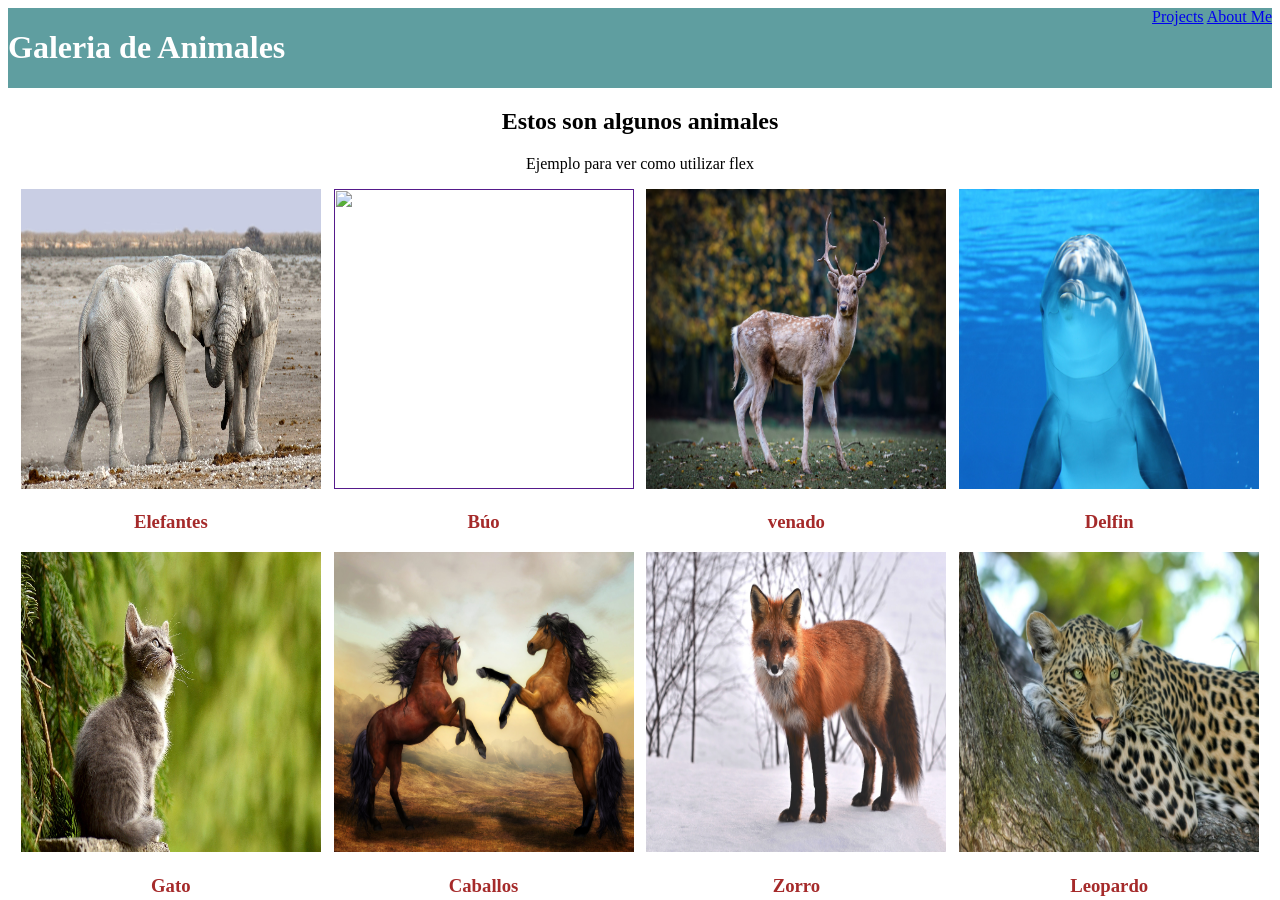
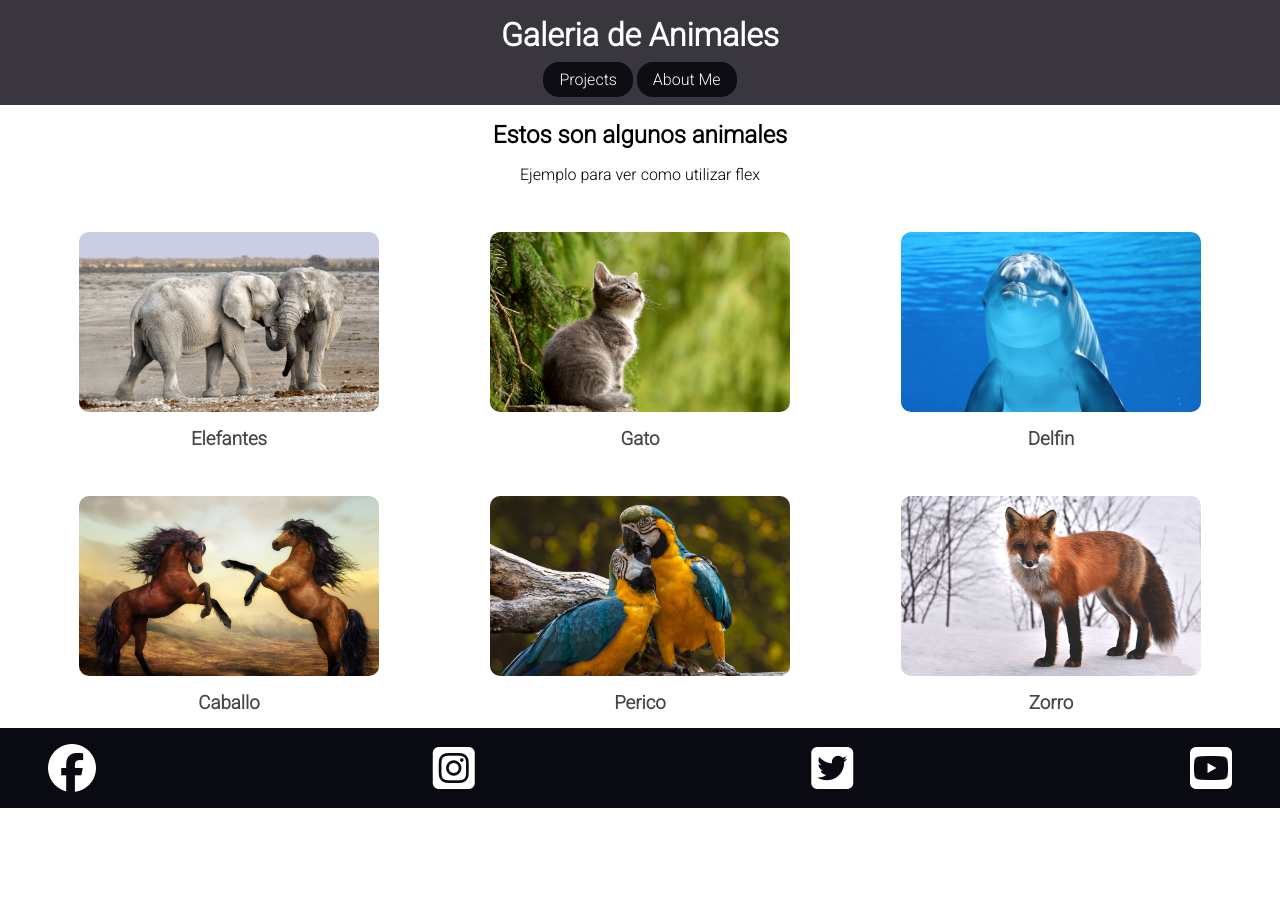
Before and after one commit to PantojaDan/ProgramacionWeb, a plain HTML site: page Practicas/Clase3.FlexBox/EjemploFlexBox.html in a window 1280 px wide. Shown: the top 900 px of the page. After the commit the page ends 808 px from the top, so only its background shows below. Drawn offline with Linux system fonts and the light colour scheme.

Commit message:
Flexbox Styles Finished

```diff
--- a/Practicas/Clase3.FlexBox/EjemploFlexBox.html
+++ b/Practicas/Clase3.FlexBox/EjemploFlexBox.html
@@ -1,8 +1,14 @@
-<!DOCTYPE HTML>
+<!DOCTYPE html>
 <html>
   <head>
     <title>Ejemplo usando Flex Box</title>
-        <link rel = "stylesheet" type = "text/css" href = "styleFlex.css" />
+    <link rel="stylesheet" type="text/css" href="styleFlex.css" />
+    <link rel="preconnect" href="https://fonts.googleapis.com" />
+    <link rel="preconnect" href="https://fonts.gstatic.com" crossorigin />
+    <link
+      href="https://fonts.googleapis.com/css2?family=Roboto:wght@300&display=swap"
+      rel="stylesheet"
+    />
   </head>
 
   <body>
@@ -14,63 +20,98 @@
       </div>
     </div>
 
+    <div class="titles">
+      <h2>Estos son algunos animales</h2>
+      <p>Ejemplo para ver como utilizar flex</p>
+    </div>
 
-         <h2>Estos son algunos animales </h2>
-         <p>Ejemplo para ver como utilizar flex</p>
-
-        <div class = "grid">
+    <div class="grid">
       <div class="item">
-                <a href = ""><img src="images/elephants.jpg" width=300 height=300/></a>
+        <a href="https://pixabay.com/es/" target="_blank">
+          <div id="image_1" class="center-image">
+            <div class="description-image">
+              <p>Lorem ipsum doloimi vosanti</p>
+            </div>
+          </div>
+        </a>
         <h3>Elefantes</h3>
       </div>
 
       <div class="item">
-                <a href = ""><img src="images/owl.jpg" width=300 height=300/></a>
-                <h3>Búo</h3>
+        <a href="https://pixabay.com/es/" target="_blank">
+          <div id="image_2" class="center-image">
+            <div class="description-image">
+              <p>Lorem ipsum doloimi vosanti</p>
+            </div>
+          </div>
+        </a>
+        <h3>Gato</h3>
       </div>
 
       <div class="item">
-                    <a href = ""><img src="images/deer.jpg" width=300 height=300/></a>
-                    <h3>venado</h3>
+        <a href="https://pixabay.com/es/" target="_blank">
+          <div id="image_3" class="center-image">
+            <div class="description-image">
+              <p>Lorem ipsum doloimi vosanti</p>
             </div>
-
-            <div class="item">
-                    <a href = ""><img src="images/dolphin.jpg" width=300 height=300/></a>
+          </div>
+        </a>
         <h3>Delfin</h3>
       </div>
 
       <div class="item">
-                    <a href = ""><img src="images/cat.jpg" width=300 height=300/></a>
-                    <h3>Gato</h3>
+        <a href="https://pixabay.com/es/" target="_blank">
+          <div id="image_4" class="center-image">
+            <div class="description-image">
+              <p>Lorem ipsum doloimi vosanti</p>
+            </div>
+          </div>
+        </a>
+        <h3>Caballo</h3>
       </div>
 
       <div class="item">
-                    <a href = ""><img src="images/horses.jpg" width=300 height=300/></a>
-                    <h3>Caballos</h3>
+        <a href="https://pixabay.com/es/" target="_blank">
+          <div id="image_5" class="center-image">
+            <div class="description-image">
+              <p>Lorem ipsum doloimi vosanti</p>
+            </div>
+          </div>
+        </a>
+        <h3>Perico</h3>
       </div>
 
       <div class="item">
-                    <a href = ""><img src="images/fox.jpg" width=300 height=300/></a>
+        <a href="https://pixabay.com/es/" target="_blank">
+          <div id="image_6" class="center-image">
+            <div class="description-image">
+              <p>Lorem ipsum doloimi vosanti</p>
+            </div>
+          </div>
+        </a>
+
         <h3>Zorro</h3>
-            </div>
-
-            <div class="item">
-                <a href = ""><img src="images/leopard.jpg" width=300 height=300/></a>
-                <h3>Leopardo</h3>
-            </div>
-
-            <div class="item">
-                <a href = ""><img src="images/parrots.jpg" width=300 height=300/></a>
-                <h3>Loros</h3>
       </div>
     </div>
 
     <div class="footer">
-            <a href="#"><img src="social/fb.png" width=50 height=50/></a>
-            <a href="#"><img src="social/insta.png" width=50 height=50/></a>
-            <a href="#"><img src="social/twitter.png" width=50 height=50/></a>
-            <a href="#"><img src="social/youtube.png" width=50 height=50/></a>
+      <a href="https://www.facebook.com/" target="_blank"
+        ><i class="fa-brands fa-facebook"></i
+      ></a>
+      <a href="https://www.instagram.com/" target="_blank"
+        ><i class="fa-brands fa-square-instagram"></i
+      ></a>
+      <a href="https://twitter.com/?lang=es" target="_blank"
+        ><i class="fa-brands fa-square-twitter"></i
+      ></a>
+      <a href="https://www.youtube.com/" target="_blank"
+        ><i class="fa-brands fa-square-youtube"></i
+      ></a>
     </div>
 
+    <script
+      src="https://kit.fontawesome.com/eee10799b3.js"
+      crossorigin="anonymous"
+    ></script>
   </body>
 </html>
--- a/Practicas/Clase3.FlexBox/styleFlex.css
+++ b/Practicas/Clase3.FlexBox/styleFlex.css
@@ -1,3 +1,9 @@
+*{
+    margin: 0;
+    box-sizing: border-box;
+    font-family: 'Roboto', sans-serif;
+}
+
 h1 {
     color: white;
 }
@@ -7,9 +13,41 @@ h1 {
 } */
 
 .header{
-    background-color: cadetblue;
+    width: 100%;
+    background-color: rgba(22, 19, 26, 0.849);
     display: flex;
-    justify-content: space-between;
+    flex-direction: column;
+    align-items: center;
+    padding: 1rem;
+}
+
+.menu{
+    margin-top: 1rem;
+}
+
+.menu > a {
+    text-decoration: none;
+    color: white;
+    background-color: rgb(14, 13, 19);
+    padding: 0.5rem 1rem;
+    border-radius: 1rem;
+    transition: all ease-in 0.3s;
+}
+
+.menu > a:hover{
+    background-color: rgb(37, 37, 37);
+}
+
+
+.titles{
+    width: 100%;
+    display: flex;
+    flex-direction: column;
+    padding: 1rem;
+}
+
+.titles h2{
+    margin-bottom: 1rem;
 }
 
 .site-description{
@@ -24,9 +62,78 @@ h1 {
     justify-content: space-evenly;
 }
 
+
+.item{
+    width: 300px;
+    height: 200px;
+    margin: 2rem;
+}
+.description-image{
+    position: absolute;
+    display: flex;
+    justify-content: center;
+    align-items: center;
+    width: 100%;
+    height: 100%;
+    color: white;
+    background-color: rgba(0, 0, 0, 0.7);
+    opacity: 0;
+    transition: all ease-in 0.2s;
+}
+.center-image:hover .description-image{
+    opacity: 1;
+}
+.item h3{
+    color: rgb(71, 71, 71);
+    margin: 1rem;
+}
+.center-image{
+    overflow: hidden;
+    background-size: cover;
+    background-position: center;
+    width: 100%;
+    height: 90%;
+    border-radius: 10px;
+    position: relative;
+}
+#image_1{
+    background-image: url('./images/elephants.jpg');
+}
+
+#image_2{
+    background-image: url('./images/cat.jpg');
+}
+
+#image_3{
+    background-image: url('./images/dolphin.jpg');
+}
+
+#image_4{
+    background-image: url('./images/horses.jpg');
+}
+
+#image_5{
+    background-image: url('./images/parrots.jpg');
+}
+
+#image_6{
+    background-image: url('./images/fox.jpg');
+}
+
 .footer{
+    width: 100%;
+    padding: 1rem 3rem;
     display: flex;
-    justify-content: flex-end;
+    background-color: rgb(10, 10, 19);
+    justify-content: space-between;
+}
+
+
+
+.footer i{
+    font-size: 3rem;
+    color: white;
+    border-radius: 50%;
 }
 
 p,h2{
```
Lines whose indentation alone changed are shown as unchanged.
